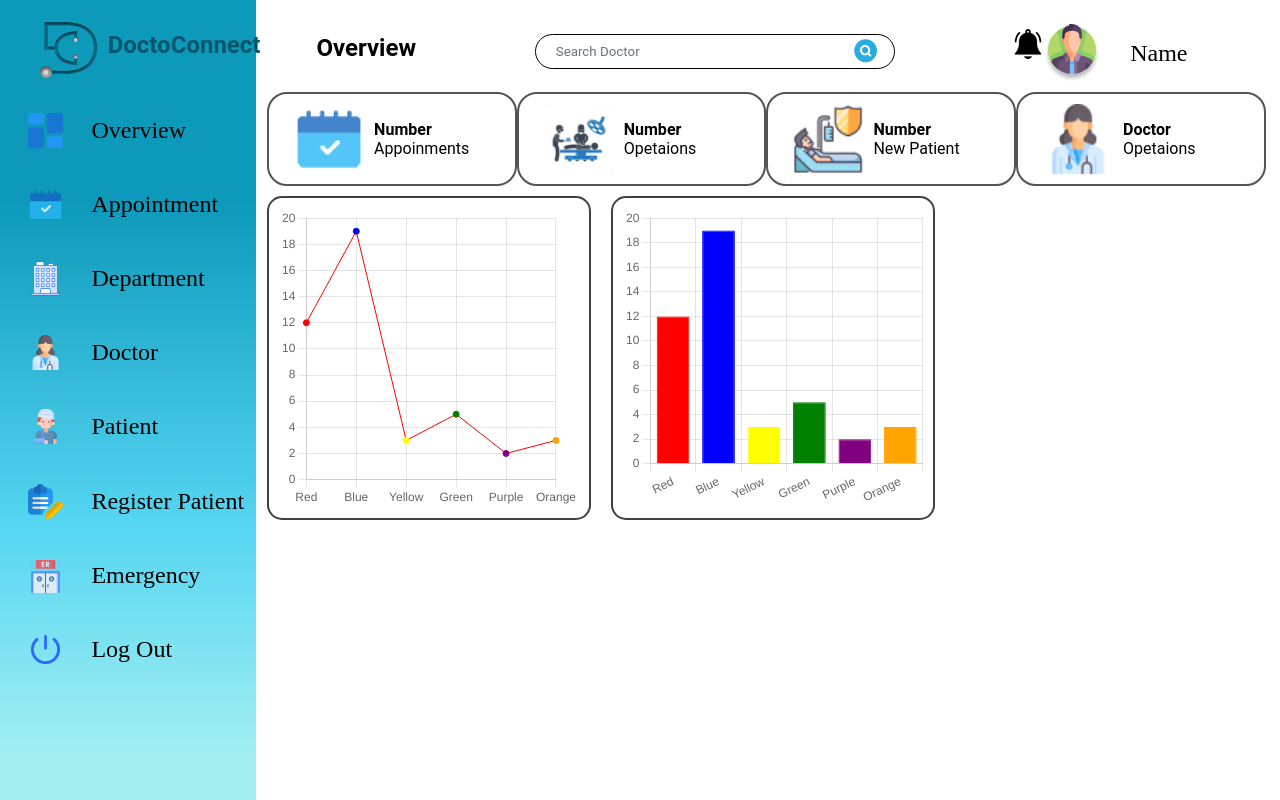
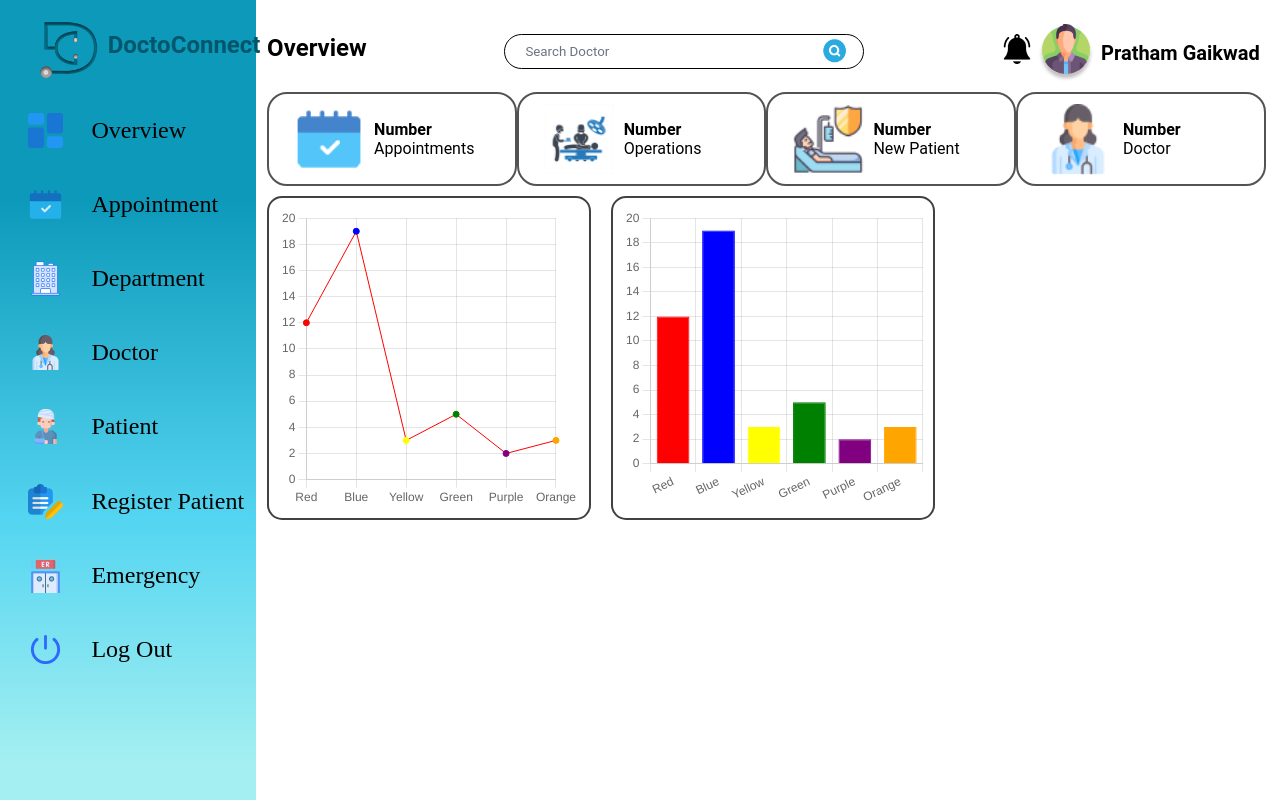
Before and after one commit to RollBack-6/DoctoConnect, a React (Vite) app in the folder Frontend/: page / in a window 1280 px wide. Built offline with nearby package versions, Linux system fonts and the light colour scheme; a web font is replaced by a local one.

Commit message:
changes in overview tab

```diff
--- a/Frontend/src/Components/Right_Column/Overview/SearchBar.css
+++ b/Frontend/src/Components/Right_Column/Overview/SearchBar.css
@@ -5,7 +5,7 @@
 .navbar{
   display: flex;
   flex-direction: row;
-  justify-content: space-around;
+  justify-content: space-between;
   margin-bottom: -80px  ;
 }
 
@@ -14,6 +14,8 @@
    margin-top: 1%;
    margin-bottom: 9%;
    flex-direction: row;
+   justify-content: space-between;
+
 
 }
 
@@ -24,12 +26,15 @@
 
 .N_image{
   max-width: 100%;
-  margin-top: 5px;
+  margin-top: 10px;
+  margin-right: 5px;
 }
 
 .img-btn{
   border: none;
   background-color: transparent;
+  font-family: 'Times New Roman', Times, serif;
+  font-size: 20px;
 }
 
 .inp{
--- a/Frontend/src/Components/Right_Column/Overview/SearchBar.jsx
+++ b/Frontend/src/Components/Right_Column/Overview/SearchBar.jsx
@@ -7,11 +7,11 @@ import Searchbar from "../NavSearch/SearchBar";
 function SearchBar() {
   return (
     <>
-       <div className="navbar">
+      <div className="navbar">
         <div className="Page-name">
           <h2>Overview</h2>
         </div>
-        <Searchbar/>
+        <Searchbar />
         <div className="aligment">
           <img
             className="N_image"
@@ -21,22 +21,19 @@ function SearchBar() {
             height="30px"
           />
           <img className="search_image" src="./Images/Man.png" alt="Overview" />
-          <button className="btn" id="Overview">
-            Name
+          <button className="img-btn" id="Overview">
+            <strong>Pratham Gaikwad</strong>
           </button>
         </div>
-
       </div>
-      <Statistics/>
+      <Statistics />
       <div className="Charts">
         <div className="Line">
-          <LineChart/>
-          </div>
+          <LineChart />
+        </div>
         <div className="Bar">
-          <BarChart/>
-          </div>
-
-
+          <BarChart />
+        </div>
       </div>
     </>
   );
--- a/Frontend/src/Components/Right_Column/Overview/Stats.jsx
+++ b/Frontend/src/Components/Right_Column/Overview/Stats.jsx
@@ -8,14 +8,14 @@ function Statistics() {
             <img className="stat-img" src="./Images/statCal.png" alt="Calander" />
             <p>
                 <strong>Number <br /></strong>
-                Appoinments
+                Appointments
             </p>
         </div>
         <div className="Appoinment-stat">
         <img className="stat-img" src="./Images/statOp.png" alt="Operations" />
             <p>
                 <strong>Number <br /></strong>
-                Opetaions
+                Operations
             </p>
         </div>
         <div className="Appoinment-stat">
@@ -28,8 +28,8 @@ function Statistics() {
           <div className="Appoinment-stat">
           <img className="stat-img" src="./Images/statDoct.png" alt="Doctors" />
             <p>
-                <strong>Doctor <br /></strong>
-                Opetaions
+                <strong>Number <br /></strong>
+                Doctor
             </p>
           </div>
         </div>
--- a/Frontend/src/Components/Right_Column/Overview/stats.css
+++ b/Frontend/src/Components/Right_Column/Overview/stats.css
@@ -12,7 +12,7 @@
 .Stat-cointainer {
   display: flex;
   flex-direction: row;
-  justify-content: space-around;
+  justify-content: space-between;
   border-width: 1px;
 }
 
```
